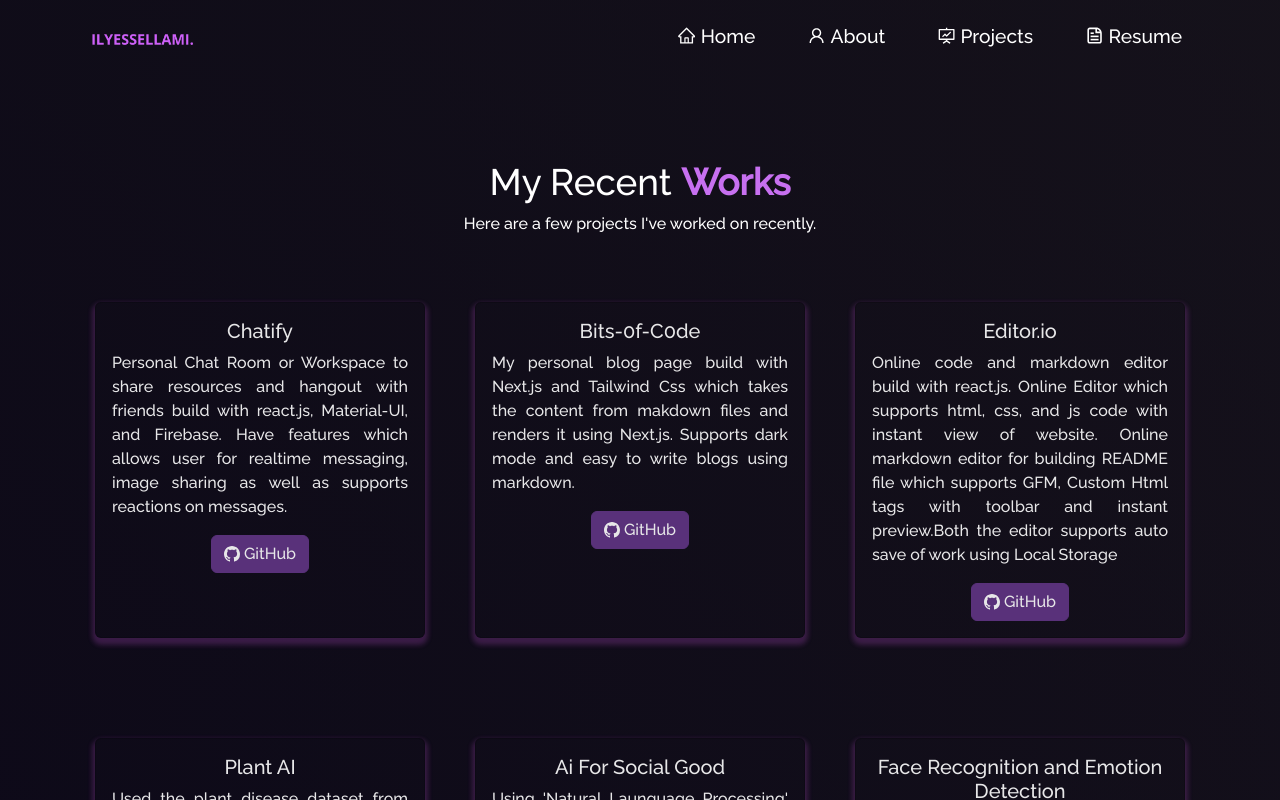
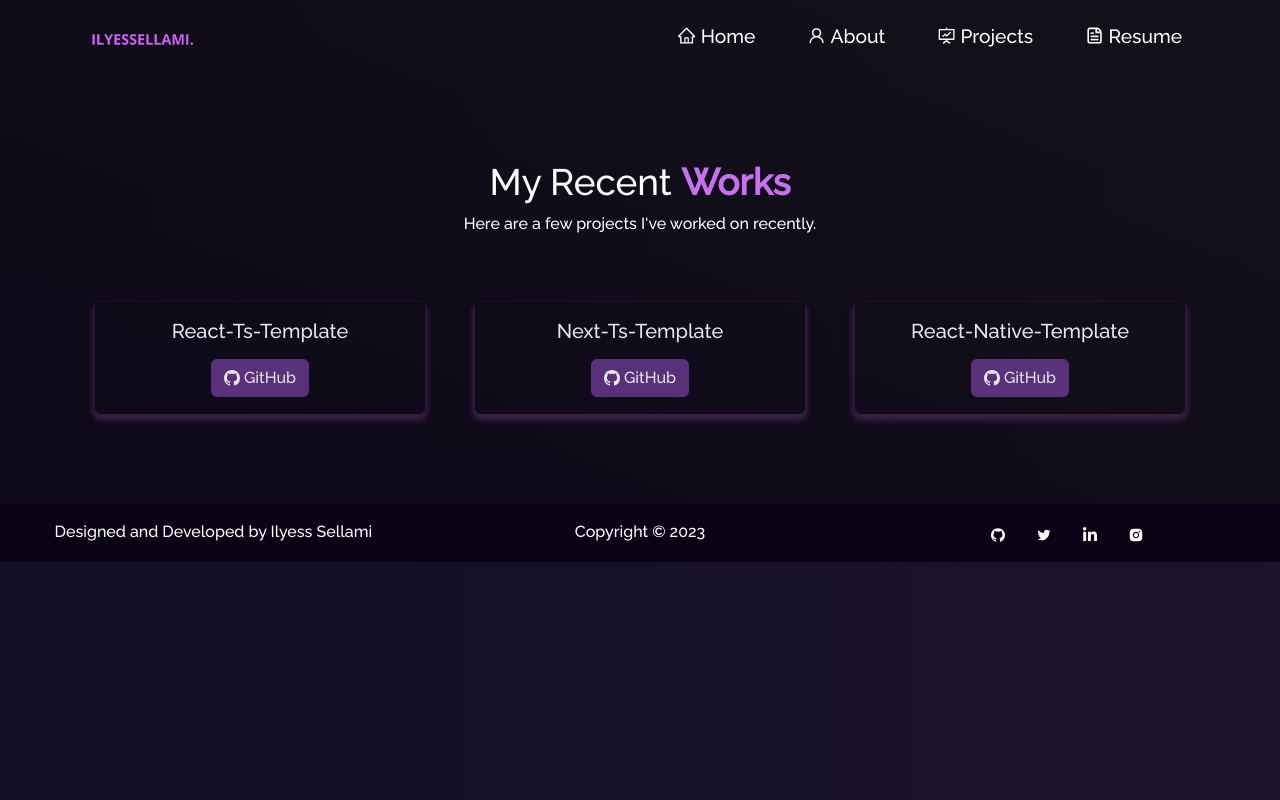
Before and after one commit to ilyess04/My-portfolio-website, a React (Create React App) app: page /projects in a window 1280 px wide. Shown: the top 800 px of the page. Built offline with nearby package versions, Linux system fonts and the light colour scheme.

Commit message:
map projects

```diff
--- a/src/common/Data/Data.tsx
+++ b/src/common/Data/Data.tsx
@@ -14,7 +14,7 @@ import {
   TWITTER_URL,
 } from "../consts";
 import { FaLinkedinIn } from "react-icons/fa";
-import { ISocialIcon } from "../interfaces";
+import { IProject, ISocialIcon } from "../interfaces";
 import React from "react";
 import {
   DiGit,
@@ -106,5 +106,24 @@ class Data {
   static getOtherActivities(): Array<string> {
     return ["Playing Games", "Writing Tech Blogs", "Travelling"];
   }
+  static getProjects(): Array<IProject> {
+    return [
+      {
+        name: "React-Ts-Template",
+        url: "https://github.com/ilyess04/React-Ts-Template",
+        description: "",
+      },
+      {
+        name: "Next-Ts-Template",
+        url: "https://github.com/ilyess04/Next-Ts-Template",
+        description: "",
+      },
+      {
+        name: "React-Native-Template",
+        url: "https://github.com/ilyess04/React-Native-Template",
+        description: "",
+      },
+    ];
+  }
 }
 export { Data };
--- a/src/components/organismes/projectCard/ProjectCard.tsx
+++ b/src/components/organismes/projectCard/ProjectCard.tsx
@@ -1,15 +1,14 @@
 import { BsGithub } from "react-icons/bs";
 import { Button, Card } from "react-bootstrap";
+import { IProject } from "../../../common/interfaces";
 
-const ProjectCard = (props: any): JSX.Element => {
+const ProjectCard = ({ name, url, description }: IProject): JSX.Element => {
   return (
     <Card className="project-card-view">
       <Card.Body>
-        <Card.Title>{props.title}</Card.Title>
-        <Card.Text style={{ textAlign: "justify" }}>
-          {props.description}
-        </Card.Text>
-        <Button variant="primary" href={props.ghLink} target="_blank">
+        <Card.Title>{name}</Card.Title>
+        <Card.Text style={{ textAlign: "justify" }}>{description}</Card.Text>
+        <Button variant="primary" href={url} target="_blank">
           <div className="d-flex">
             <BsGithub className="mt-1" /> <span className="ps-1">GitHub</span>
           </div>
--- a/src/pages/projects/Projects.tsx
+++ b/src/pages/projects/Projects.tsx
@@ -1,6 +1,8 @@
+import { Data } from "../../common/Data/Data";
 import { ProjectsTemplate } from "../../templates";
 
 const Projects = (): JSX.Element => {
-  return <ProjectsTemplate />;
+  const projects = Data.getProjects();
+  return <ProjectsTemplate projects={projects} />;
 };
 export default Projects;
--- a/src/templates/projects/ProjectsTemplate.tsx
+++ b/src/templates/projects/ProjectsTemplate.tsx
@@ -1,7 +1,8 @@
 import { Container, Row, Col } from "react-bootstrap";
 import { Particle, ProjectCard } from "../../components";
+import { IProjectsTemplate } from "../../common/interfaces";
 
-const ProjectsTemplate = (): JSX.Element => {
+const ProjectsTemplate = ({ projects }: IProjectsTemplate): JSX.Element => {
   return (
     <Container fluid className="project-section">
       <Particle />
@@ -13,70 +14,15 @@ const ProjectsTemplate = (): JSX.Element => {
           Here are a few projects I've worked on recently.
         </p>
         <Row style={{ justifyContent: "center", paddingBottom: "10px" }}>
-          <Col md={4} className="project-card">
-            <ProjectCard
-              title="Chatify"
-              description="Personal Chat Room or Workspace to share resources and hangout with friends build with react.js, Material-UI, and Firebase. Have features which allows user for realtime messaging, image sharing as well as supports reactions on messages."
-              ghLink="https://github.com/soumyajit4419/Chatify"
-              demoLink="https://chatify-49.web.app/"
-            />
-          </Col>
-
-          <Col md={4} className="project-card">
-            <ProjectCard
-              //   imgPath={bitsOfCode}
-              isBlog={false}
-              title="Bits-0f-C0de"
-              description="My personal blog page build with Next.js and Tailwind Css which takes the content from makdown files and renders it using Next.js. Supports dark mode and easy to write blogs using markdown."
-              ghLink="https://github.com/soumyajit4419/Bits-0f-C0de"
-              demoLink="https://blogs.soumya-jit.tech/"
-            />
-          </Col>
-
-          <Col md={4} className="project-card">
-            <ProjectCard
-              //   imgPath={editor}
-              isBlog={false}
-              title="Editor.io"
-              description="Online code and markdown editor build with react.js. Online Editor which supports html, css, and js code with instant view of website. Online markdown editor for building README file which supports GFM, Custom Html tags with toolbar and instant preview.Both the editor supports auto save of work using Local Storage"
-              ghLink="https://github.com/soumyajit4419/Editor.io"
-              demoLink="https://editor.soumya-jit.tech/"
-            />
-          </Col>
-
-          <Col md={4} className="project-card">
-            <ProjectCard
-              //   imgPath={leaf}
-              isBlog={false}
-              title="Plant AI"
-              description="Used the plant disease dataset from Kaggle and trained a image classifer model using 'PyTorch' framework using CNN and Transfer Learning with 38 classes of various plant leaves. The model was successfully able to detect diseased and healthy leaves of 14 unique plants. I was able to achieve an accuracy of 98% by using Resnet34 pretrained model."
-              ghLink="https://github.com/soumyajit4419/Plant_AI"
-              demoLink="https://plant49-ai.herokuapp.com/"
-            />
-          </Col>
-
-          <Col md={4} className="project-card">
-            <ProjectCard
-              //   imgPath={suicide}
-              isBlog={false}
-              title="Ai For Social Good"
-              description="Using 'Natural Launguage Processing' for the detection of suicide-related posts and user's suicide ideation in cyberspace  and thus helping in sucide prevention."
-              ghLink="https://github.com/soumyajit4419/AI_For_Social_Good"
-              // demoLink="https://www.youtube.com/watch?v=dQw4w9WgXcQ&ab_channel=RickAstley" <--------Please include a demo link here
-            />
-          </Col>
-
-          <Col md={4} className="project-card">
-            <ProjectCard
-              //   imgPath={emotion}
-              isBlog={false}
-              title="Face Recognition and Emotion Detection"
-              description="Trained a CNN classifier using 'FER-2013 dataset' with Keras and tensorflow backened. The classifier sucessfully predicted the various types of emotions of human. And the highest accuracy obtained with the model was 60.1%.
-              Then used Open-CV to detect the face in an image and then pass the face to the classifer to predict the emotion of a person."
-              ghLink="https://github.com/soumyajit4419/Face_And_Emotion_Detection"
-              // demoLink="https://blogs.soumya-jit.tech/"      <--------Please include a demo link here
-            />
-          </Col>
+          {projects.map((project, index) => (
+            <Col key={index} md={4} className="project-card">
+              <ProjectCard
+                name={project.name}
+                url={project.url}
+                description={project.description}
+              />
+            </Col>
+          ))}
         </Row>
       </Container>
     </Container>
```
Also changed, not shown: src/common/interfaces/index.ts (+10 -1 lines).
